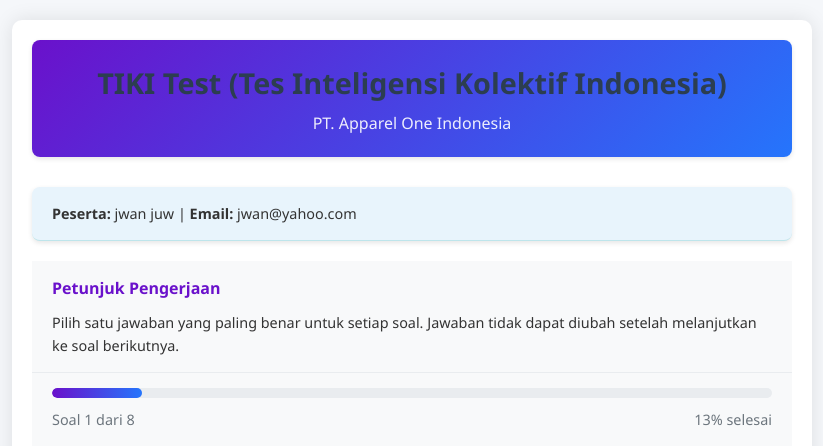
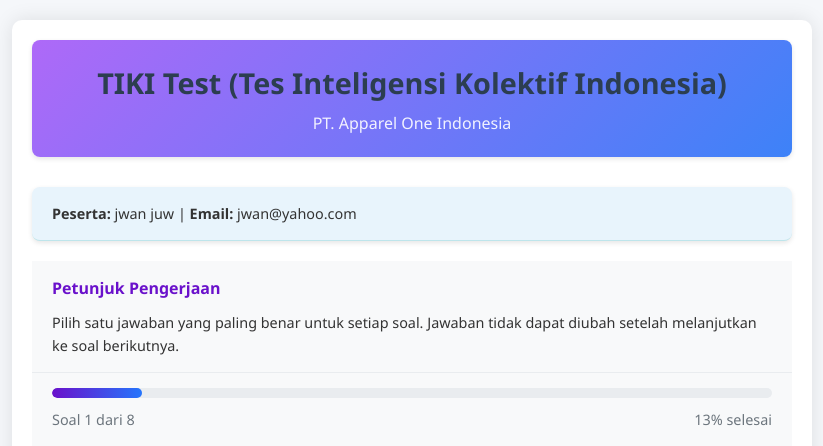
Before and after one commit to knuha21/engine-test-pt-aoi, a PHP site: page /pages/tiki-test.php in a window 1280 px wide. Shown: the top 446 px of the page, without its empty margins (228-1051 px from the left). Run offline with PHP 8.4, Linux system fonts and the light colour scheme; the visitor is signed in with stand-in values (Sample User, id 1); data comes from the database, SQL or seed files in the repository.

Commit message:
Update tiki-test.php

```diff
--- a/pages/tiki-test.php
+++ b/pages/tiki-test.php
@@ -103,7 +103,7 @@ if (empty($soal)) {
         }
 
         header {
-            background: linear-gradient(135deg, #6a11cb 0%, #2575fc 100%);
+            background: linear-gradient(135deg, #ae69f8ff 0%, #3d82f8ff 100%);
             color: white;
             padding: 20px;
             text-align: center;
```
